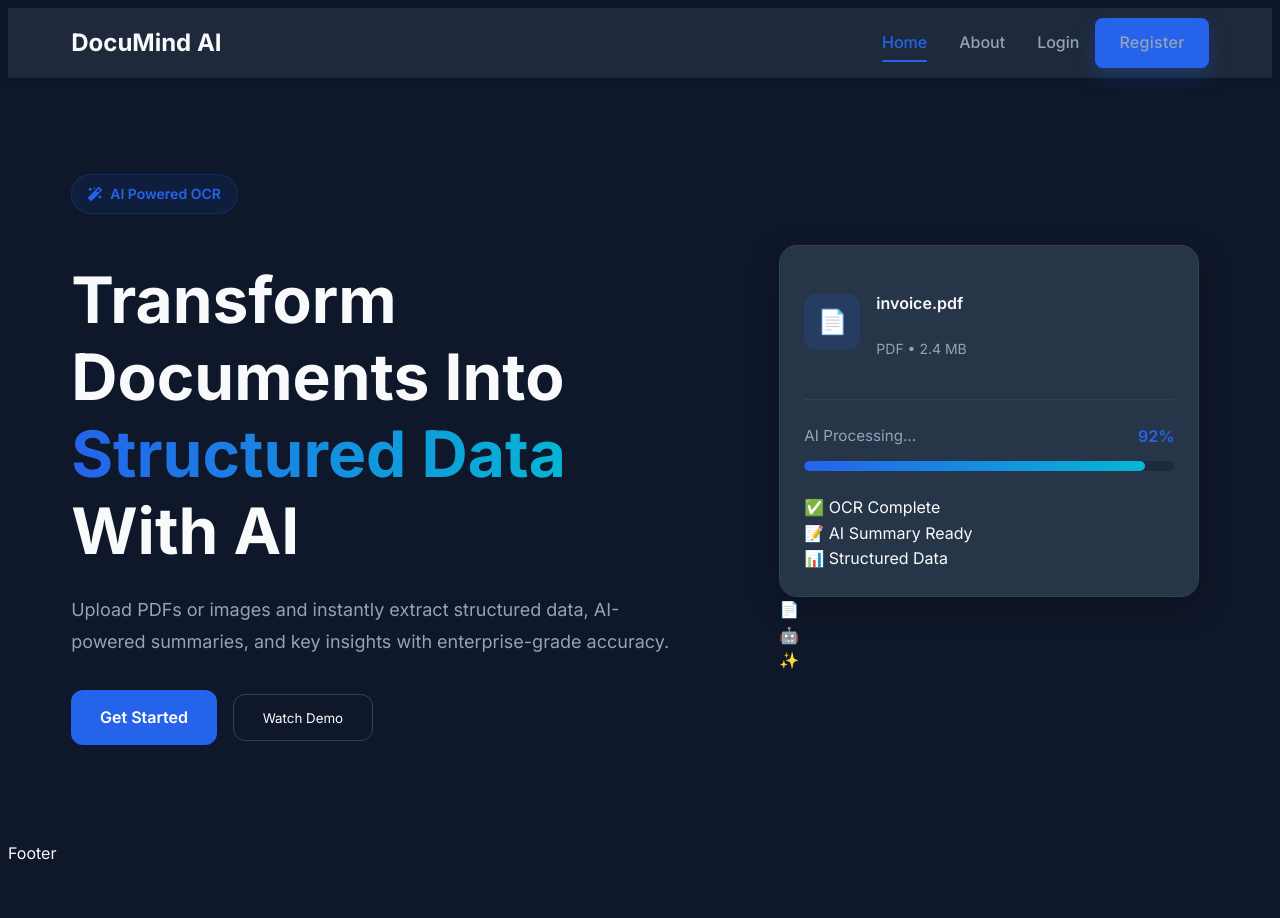
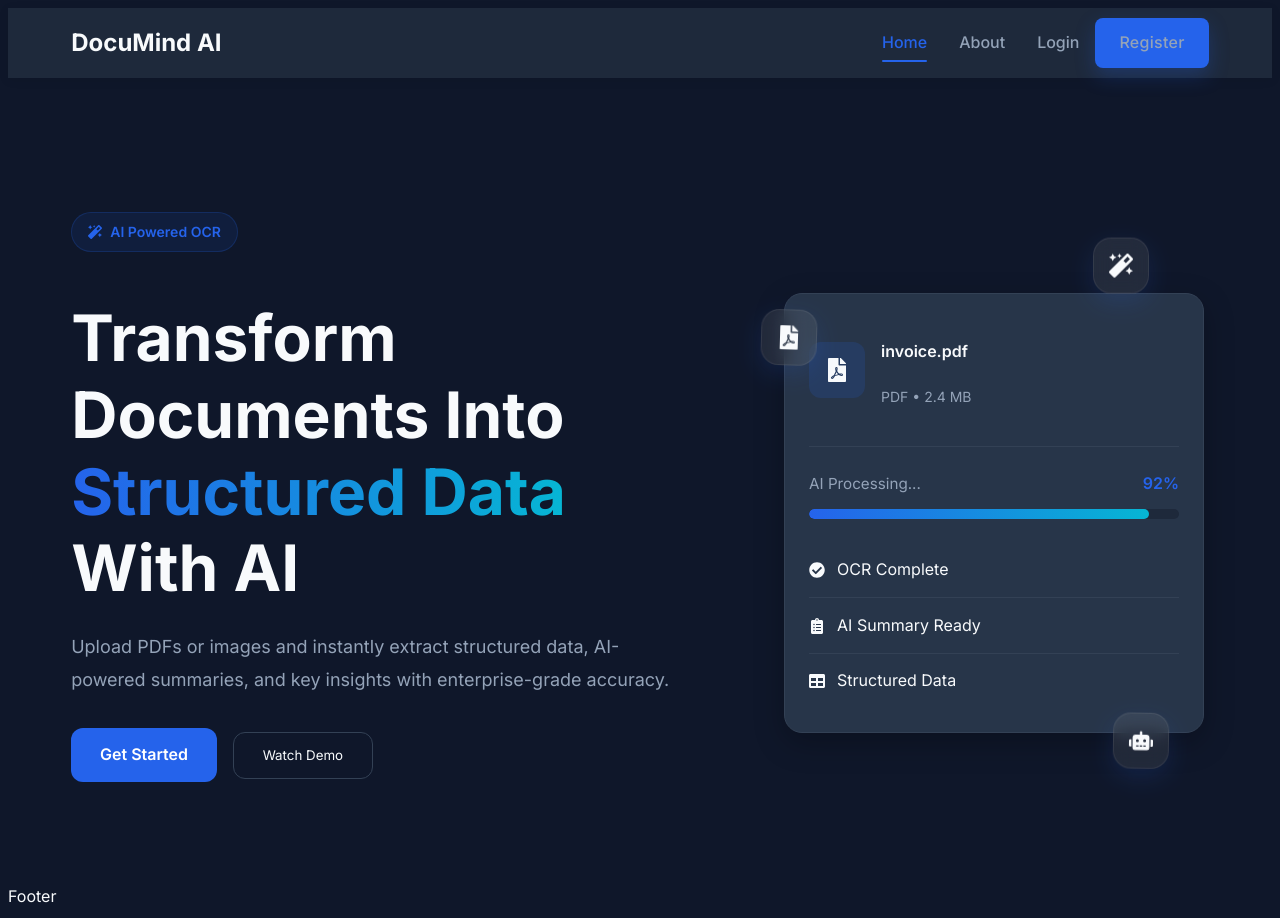
Before and after one commit to SaiSumanthNaidu/DocuMindAI-FullStack, a React app in the folder frontend/: page / in a window 1280 px wide. Before the commit the page ends 874 px from the top, so only its background shows below. Built offline with nearby package versions, Linux system fonts and the light colour scheme; the HTML template or start-up script is replaced by a standard one.

Commit message:
feat: complete responsive hero section

```diff
--- a/frontend/src/components/Hero/Hero.css
+++ b/frontend/src/components/Hero/Hero.css
@@ -3,7 +3,7 @@
 ========================= */
 
 .hero{
-    padding:6rem 0;
+    padding:8rem 0 6rem;
 }
 
 /* =========================
@@ -13,6 +13,8 @@
 .hero-container{
     display:flex;
     align-items:center;
+    justify-content:space-between;
+
     gap:4rem;
 }
 
@@ -29,7 +31,16 @@
 ========================= */
 
 .hero-image{
-    flex:0.8;
+    flex:.8;
+
+    position:relative;
+
+    display:flex;
+    justify-content:center;
+    align-items:center;
+    margin-top:2rem;
+
+    min-height:550px;
 }
 
 /* =========================
@@ -265,3 +276,179 @@
 
     border-radius:inherit;
 }
+
+/* =========================
+   RESULT LIST
+========================= */
+
+.result-list{
+    display:flex;
+    flex-direction:column;
+}
+
+.result-item{
+    display:flex;
+    align-items:center;
+    gap:.75rem;
+
+    padding:.9rem 0;
+
+    color:var(--text-primary);
+
+    border-bottom:1px solid var(--border);
+
+    transition:var(--transition-fast);
+}
+
+.result-item:last-child{
+    border-bottom:none;
+}
+
+.result-item:hover{
+    color:var(--primary);
+    transform:translateX(4px);
+}
+
+/* =========================
+   FLOATING ELEMENTS
+========================= */
+
+.floating{
+    position:absolute;
+
+    width:56px;
+    height:56px;
+
+    display:flex;
+    justify-content:center;
+    align-items:center;
+
+    font-size:1.5rem;
+
+    background:rgba(255,255,255,.08);
+
+    backdrop-filter:blur(10px);
+
+    border:1px solid rgba(255,255,255,.08);
+
+    border-radius:var(--radius-lg);
+
+    box-shadow:0 8px 24px rgba(37,99,235,.15);
+
+    animation:float 4s ease-in-out infinite;
+}
+
+.floating:hover{
+
+    transform:scale(1.08);
+
+    transition:var(--transition-fast);
+
+}
+
+.floating-pdf{
+    top:80px;
+    left: -18px;
+
+    animation-delay:0s;
+}
+
+.floating-sparkle{
+    top:0px;
+    right:60px;
+
+    animation-delay:1.2s;
+}
+
+.floating-ai{
+    bottom:15px;
+    right:40px;
+
+    animation-delay:2.4s;
+}
+
+/* =========================
+   FLOAT ANIMATION
+========================= */
+
+@keyframes float{
+
+    0%{
+        transform:translateY(0) rotate(0deg);
+    }
+
+    50%{
+        transform:translateY(-10px) rotate(2deg);
+    }
+
+    100%{
+        transform:translateY(0) rotate(0deg);
+    }
+
+}
+
+
+/* =========================
+   TABLET
+========================= */
+
+@media (max-width: 992px){
+
+    .hero-container{
+        flex-direction: column;
+        text-align: center;
+        gap: 3rem;
+    }
+
+    .hero-content{
+        display: flex;
+        flex-direction: column;
+        align-items: center;
+    }
+
+    .hero-title{
+        font-size: 3rem;
+    }
+
+}
+
+/* =========================
+   MOBILE
+========================= */
+
+@media (max-width: 768px){
+
+    .hero{
+        padding:6rem 0 4rem;
+    }
+
+    .hero-title{
+        font-size:3rem;
+    }
+
+    .hero-description{
+        font-size:1rem;
+    }
+
+    .hero-actions{
+        flex-direction:column;
+        width:100%;
+    }
+
+    .primary-btn,
+    .secondary-btn{
+        width:100%;
+        justify-content:center;
+    }
+
+    .hero-image{
+        width:100%;
+        min-height:450px;
+    }
+
+    .upload-card{
+        width:100%;
+        max-width:420px;
+    }
+
+}
--- a/frontend/src/components/Hero/Hero.jsx
+++ b/frontend/src/components/Hero/Hero.jsx
@@ -1,5 +1,12 @@
 import "./Hero.css";
-import { FaMagic } from "react-icons/fa";
+import {
+  FaMagic,
+  FaFilePdf,
+  FaRobot,
+  FaCheckCircle,
+  FaClipboardList,
+  FaTable,
+} from "react-icons/fa";
 import { NavLink } from "react-router-dom";
 
 function Hero() {
@@ -59,7 +66,7 @@ function Hero() {
               <div className="file-preview">
 
                 <div className="file-icon">
-                  📄
+                  <FaFilePdf />
                 </div>
 
                 <div className="file-info">
@@ -87,15 +94,18 @@ function Hero() {
               <div className="result-list">
 
               <div className="result-item">
-                  ✅ OCR Complete
+                  <FaCheckCircle />
+                  <span>OCR Complete</span>
               </div>
 
               <div className="result-item">
-                  📝 AI Summary Ready
+                  <FaClipboardList />
+                  <span>AI Summary Ready</span>
               </div>
 
               <div className="result-item">
-                  📊 Structured Data
+                  <FaTable />
+                  <span>Structured Data</span>
               </div>
 
               </div>
@@ -104,15 +114,15 @@ function Hero() {
 
             {/* Floating Elements */}
             <div className="floating floating-pdf">
-              📄
+                <FaFilePdf />
             </div>
 
             <div className="floating floating-ai">
-              🤖
+                <FaRobot />
             </div>
 
             <div className="floating floating-sparkle">
-              ✨
+                <FaMagic />
             </div>
 
           </div>
```
Lines whose indentation alone changed are shown as unchanged.
